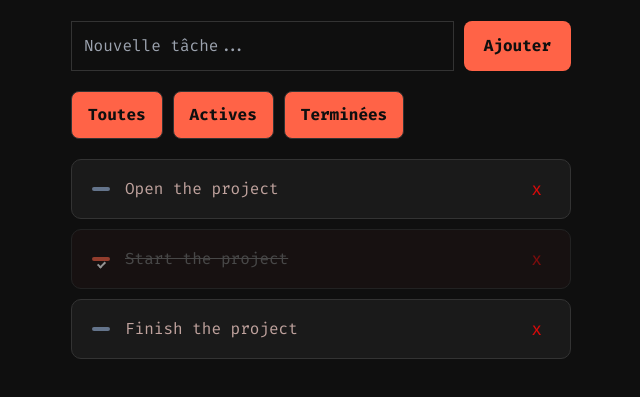
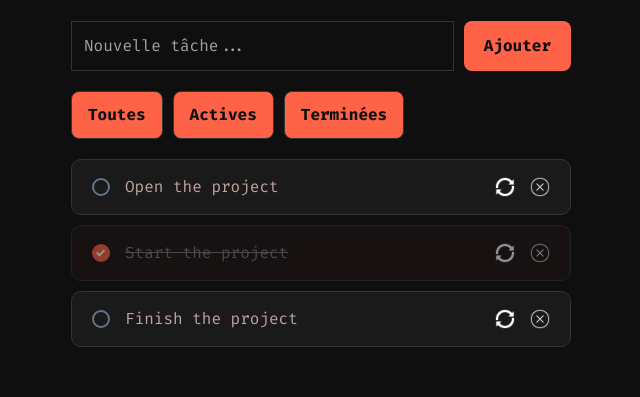
Before and after one commit to maryamKR/Task, a website: page frontend/index.html in a window 1280 px wide. Shown: the part 153-550 px from the top of the page, without its empty margins (319-959 px from the left). Drawn offline with nearby package versions, Linux system fonts and the light colour scheme.

Commit message:
docs: add imgs and modify ui

```diff
--- a/frontend/index.html
+++ b/frontend/index.html
@@ -12,7 +12,7 @@
       body { font-family: 'Fira Code', monospace; }
       input[type="checkbox"] { appearance: none; }
       input[type="checkbox"]:checked::after {
-        content: ""; position: absolute; top: 1px; left: 5px; width: 5px; height: 8px;
+        content: ""; position: absolute; top: 2px; left: 4px; width: 5px; height: 8px;
         border: solid #fff; border-width: 0 2px 2px 0; transform: rotate(45deg);
       }
     </style>
@@ -67,20 +67,50 @@
           const checkbox = document.createElement("input");
           checkbox.type = "checkbox";
           checkbox.checked = task.completed;
-          checkbox.className = "relative shrink-0 w-[18px] height-[18px] rounded-full border-2 border-[#64748b] bg-transparent cursor-pointer mr-[15px] checked:bg-[#ff6347] checked:border-[#ff6347]";
+          checkbox.className = "relative shrink-0 w-[18px] h-[18px] rounded-full border-2 border-[#64748b] bg-transparent cursor-pointer mr-[15px] checked:bg-[#ff6347] checked:border-[#ff6347]";
           checkbox.addEventListener("change", () => changerEtat(task.id));
 
           const span = document.createElement("span");
           span.textContent = task.title;
           span.className = `flex-1 ${task.completed ? 'line-through text-[#777]' : ''}`;
 
+          // btn Delete
           const btnSupp = document.createElement("button");
-          btnSupp.textContent = "x";
-          btnSupp.className = "bg-transparent border-none text-[#d60a0a] text-lg cursor-pointer px-2 ml-[15px] rounded hover:bg-white transition-colors shrink-0";
+
+          const deleteImg = document.createElement("img");
+          deleteImg.src = "assets/delete.png";
+          deleteImg.alt = "supprimer";
+          deleteImg.className = "w-5 h-5";
+
+          btnSupp.appendChild(deleteImg);
+
+          btnSupp.className = "ml-[15px] hover:scale-110 transition-transform shrink-0";
+
           btnSupp.addEventListener("click", () => supprimerTache(task.id));
 
-          li.append(checkbox, span, btnSupp);
+
+          // btn Edit
+          const btnEdit = document.createElement("button");
+
+          const editImg = document.createElement("img");
+          editImg.src = "assets/modify.png";
+          editImg.alt = "modifier";
+          editImg.className = "w-5 h-5";
+
+          btnEdit.appendChild(editImg);
+
+          btnEdit.className = "flex mx-r hover:scale-110 transition-transform";
+
+          btnEdit.addEventListener("click", () => {
+            const nouveauTitre = prompt("Modifier la tâche :", task.title);
+          });
+
+          li.append(checkbox, span, btnEdit, btnSupp);
           todoList.appendChild(li);
+
+
+
+
         });
 
         counter.textContent = tasks.filter(t => !t.completed).length;
```
Also changed, not shown: frontend/assets/delete.png (added), frontend/assets/modify.png (added).
